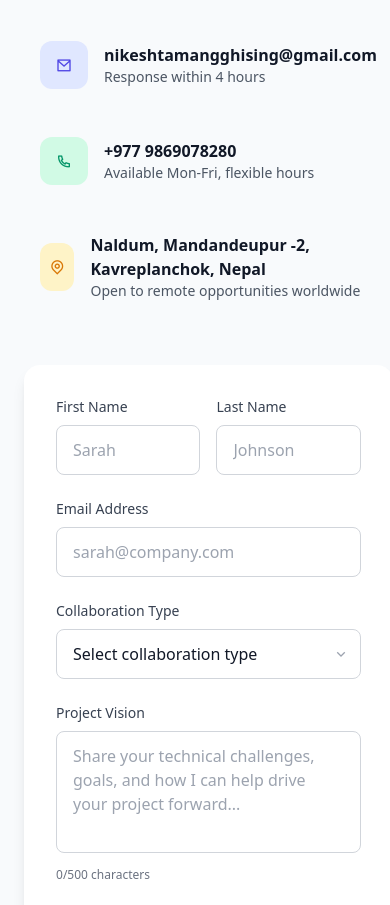
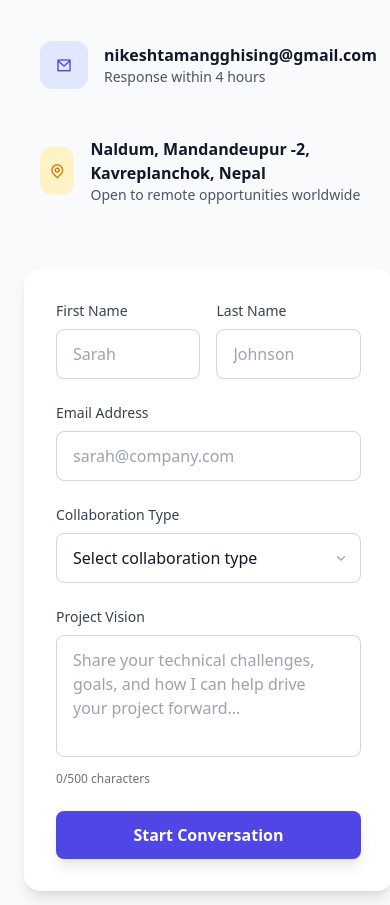
Before and after one commit to nikeshtamangghising/portfolio, a Next.js app: page / in a window 390 px wide. Shown: the part 9165-10070 px from the top of the page. Built offline with nearby package versions, Linux system fonts and the light colour scheme; no server answers.

Commit message:
remove phone number from portfolio

```diff
--- a/app/page.tsx
+++ b/app/page.tsx
@@ -689,15 +689,7 @@ export default function Home() {
                     </div>
                   </div>
 
-                  <div className="flex items-center space-x-4 hover:bg-white p-4 rounded-lg transition-colors cursor-pointer">
-                    <div className="w-12 h-12 bg-emerald-100 rounded-xl flex items-center justify-center">
-                      <i className="ri-phone-line text-emerald-600"></i>
-                    </div>
-                    <div>
-                      <div className="font-semibold text-gray-900">+977 9869078280</div>
-                      <div className="text-gray-600 text-sm">Available Mon-Fri, flexible hours</div>
-                    </div>
-                  </div>
+
 
                   <div className="flex items-center space-x-4 hover:bg-white p-4 rounded-lg transition-colors cursor-pointer">
                     <div className="w-12 h-12 bg-amber-100 rounded-xl flex items-center justify-center">
```
Also changed, not shown: 59 other files (tests, documents, lock files or other folders).
